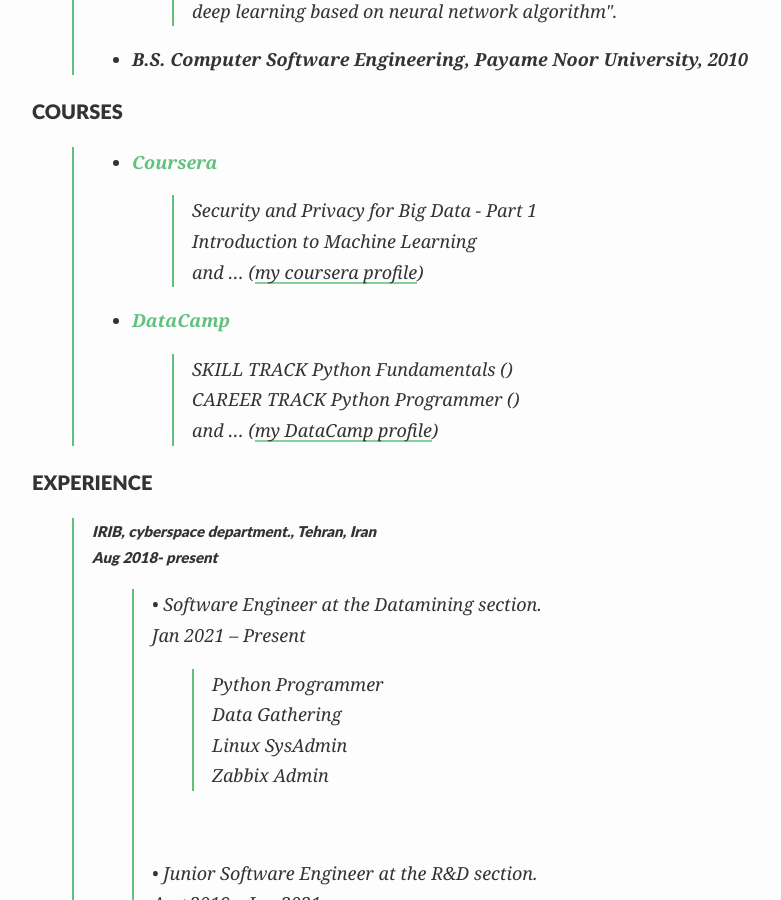
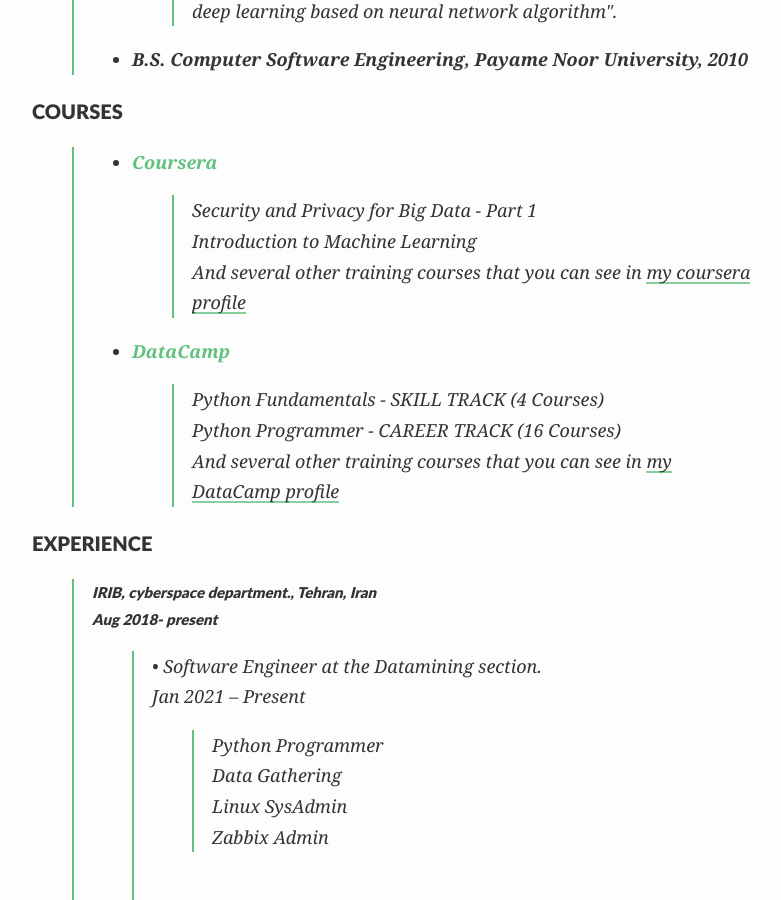
Before and after one commit to KavehRS/website, a Jekyll site: the page built from index.md, in a window 1280 px wide and 900 px high, scrolled down 801 px. Shown: the whole window, without its empty margins (208-989 px from the left). Built offline with Jekyll 4.4.1, drawn with Linux system fonts in a browser that asks for light colours; nearby versions of some CDN libraries.

Commit message:
Update index.md

```diff
--- a/index.md
+++ b/index.md
@@ -38,12 +38,12 @@
 >- <strong>[Coursera](https://www.coursera.org/user/53af89539f2cd0ad9a781d465a0dfdca) <strong>
 >> Security and Privacy for Big Data - Part 1<br>
 >>  Introduction to Machine Learning<br>
->> and ...  ([my coursera profile](https://www.coursera.org/user/53af89539f2cd0ad9a781d465a0dfdca))
+>> And several other training courses that you can see in [my coursera profile](https://www.coursera.org/user/53af89539f2cd0ad9a781d465a0dfdca)
 >>
 >- <strong>[DataCamp](https://www.datacamp.com/profile/kavehrs) <strong>
->>SKILL TRACK Python Fundamentals () <br>
->>CAREER TRACK Python Programmer () <br>
->>and ...  ([my DataCamp profile](https://www.datacamp.com/profile/kavehrs))
+>>Python Fundamentals - SKILL TRACK  (4 Courses) <br>
+>>Python Programmer - CAREER TRACK  (16 Courses) <br>
+>>And several other training courses that you can see in [my DataCamp profile](https://www.datacamp.com/profile/kavehrs)
 >>
 
 
```
